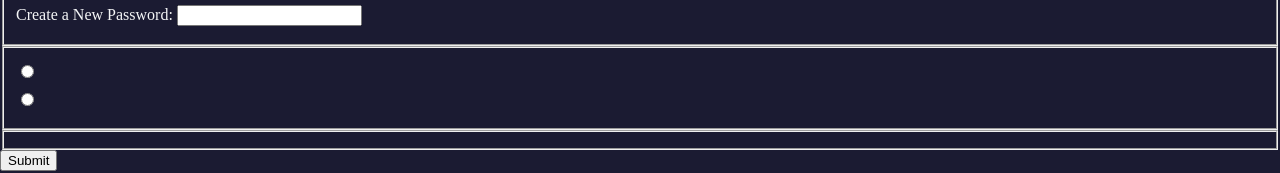
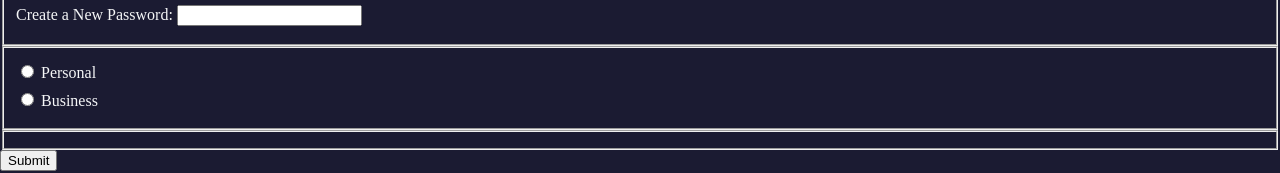
Before and after one commit to AdrielleRivera/FreeCodecamp-Forms, a plain HTML site: page index.html in a window 1280 px wide. Shown: the part 211-384 px from the top of the page. Drawn offline with Linux system fonts and the light colour scheme.

Commit message:
Update index.html

```diff
--- a/index.html
+++ b/index.html
@@ -16,8 +16,8 @@
         <label for="new-password">Create a New Password: <input id="new-password" type="password" pattern="[a-z0-5]{8,}" required /></label>
       </fieldset>
       <fieldset>
-        <label><input type ="radio"></label>
-        <label><input type ="radio"></label>
+        <label><input type="radio" /> Personal</label>
+        <label><input type="radio" /> Business</label>
       </fieldset>
       <fieldset></fieldset>
       <input type="submit" value="Submit" />
```
